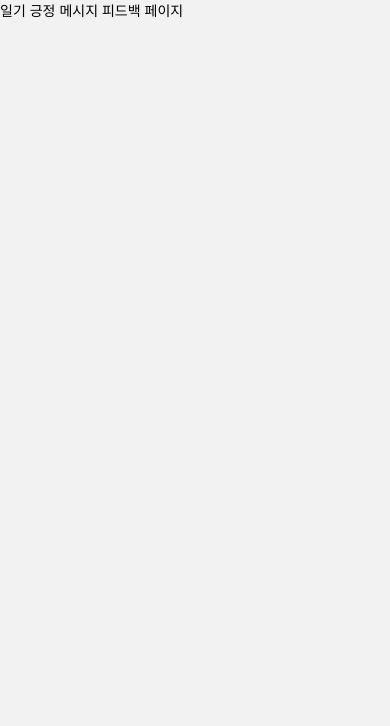
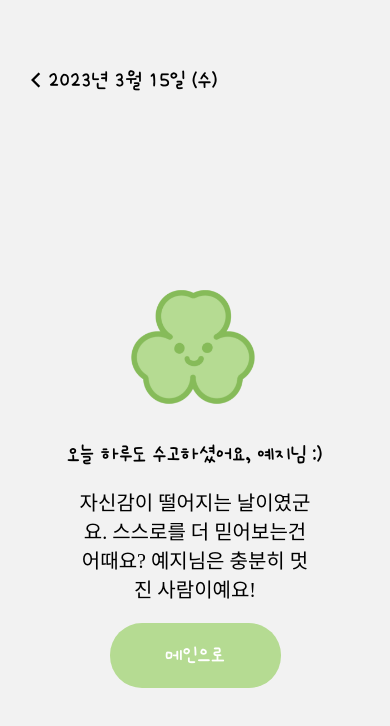
Before and after one commit to rladpwl0512/happy-garden, a React Native app: screen /JournalFeedback in a window 390 px wide. Shown: the top 726 px of the page. Built offline with nearby package versions, Linux system fonts and the light colour scheme.

Commit message:
feat: 일기 작성 후 피드백 페이지 UI 구현

```diff
--- a/screens/JournalFeedbackScreen.js
+++ b/screens/JournalFeedbackScreen.js
@@ -1,7 +1,100 @@
-import { Text } from "react-native";
+import { StyleSheet, View, Text, Pressable, Image } from "react-native";
+import colors from "../styles/theme";
+import { Ionicons } from "@expo/vector-icons"; // TODO: header 반복되는 부
 
-function JournalFeedbackScreen() {
-  return <Text>일기 긍정 메시지 피드백 페이지</Text>;
+function JournalFeedbackScreen({ navigation }) {
+  return (
+    <View style={styles.container}>
+      <View style={styles.top}>
+        <View style={styles.header}>
+          <Pressable onPress={() => navigation.navigate("ThanksJournal")}>
+            <Ionicons name="chevron-back" size={24} color="black" />
+          </Pressable>
+          <Text style={styles.point}>2023년 3월 15일 (수)</Text>
+        </View>
+
+        <View style={styles.content}>
+          <Image
+            style={styles.happyImage}
+            source={require("../assets/mood/happy.png")}
+          />
+          <Text style={[styles.topText, styles.point]}>
+            오늘 하루도 수고하셨어요, 예지님 :)
+          </Text>
+          <Text style={[styles.bottomText, styles.normal]}>
+            자신감이 떨어지는 날이였군요. 스스로를 더 믿어보는건 어때요?
+            예지님은 충분히 멋진 사람이예요!
+          </Text>
+          <Pressable
+            style={styles.homeButton}
+            onPress={() => navigation.navigate("Home")}
+          >
+            <Text style={[styles.homeButtonText, styles.point]}>메인으로</Text>
+          </Pressable>
+        </View>
+      </View>
+    </View>
+  );
 }
+const styles = StyleSheet.create({
+  // 공통적으로 뺄 수 있는 것 뺄 수 있는가? (normal, point, container 같은 스타일들 export 해서 import 방식으로 다양한 파일에서 사용할 수 있도록)
+  normal: {
+    fontFamily: "normal",
+    fontSize: 20,
+  },
+
+  point: {
+    fontFamily: "point",
+    fontSize: 20,
+  },
+
+  container: {
+    flex: 1,
+    marginTop: 44,
+  },
+
+  top: {
+    flex: 9,
+    marginHorizontal: 24,
+  },
+
+  header: {
+    flex: 1,
+    flexDirection: "row",
+    alignItems: "center",
+  },
+
+  content: {
+    flex: 10,
+    justifyContent: "center",
+    alignItems: "center",
+    gap: 20,
+  },
+
+  topText: {
+    textAlign: "center",
+  },
+  bottomText: {
+    textAlign: "center",
+    width: "70%",
+  },
+
+  happyImage: {
+    width: 150,
+    height: 150,
+  },
+
+  homeButton: {
+    backgroundColor: colors.PRIMARY_100,
+    width: "50%",
+    borderRadius: 32,
+    paddingVertical: 20,
+    alignItems: "center",
+  },
+
+  homeButtonText: {
+    color: colors.WHITE,
+  },
+});
 
 export default JournalFeedbackScreen;
```
